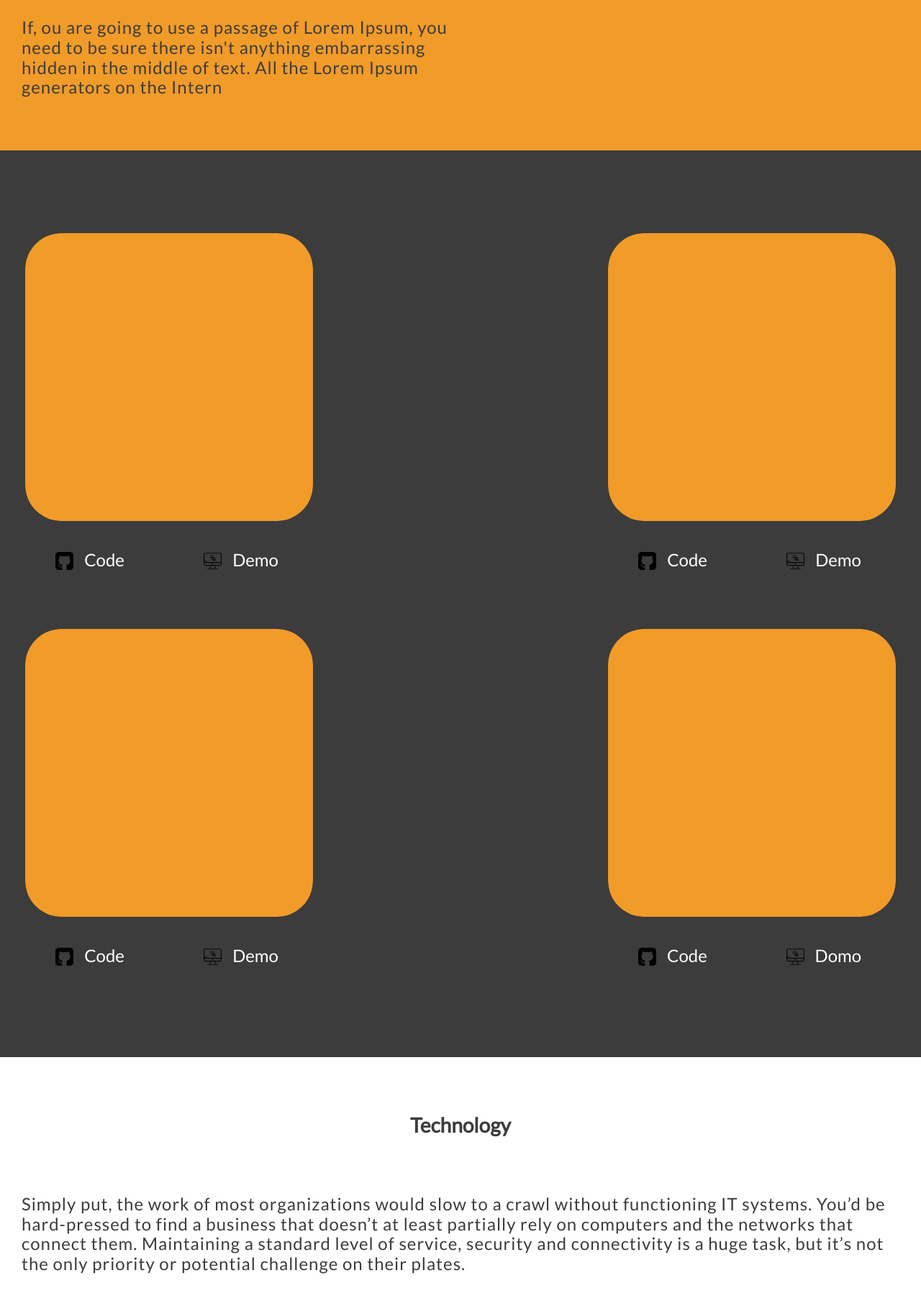
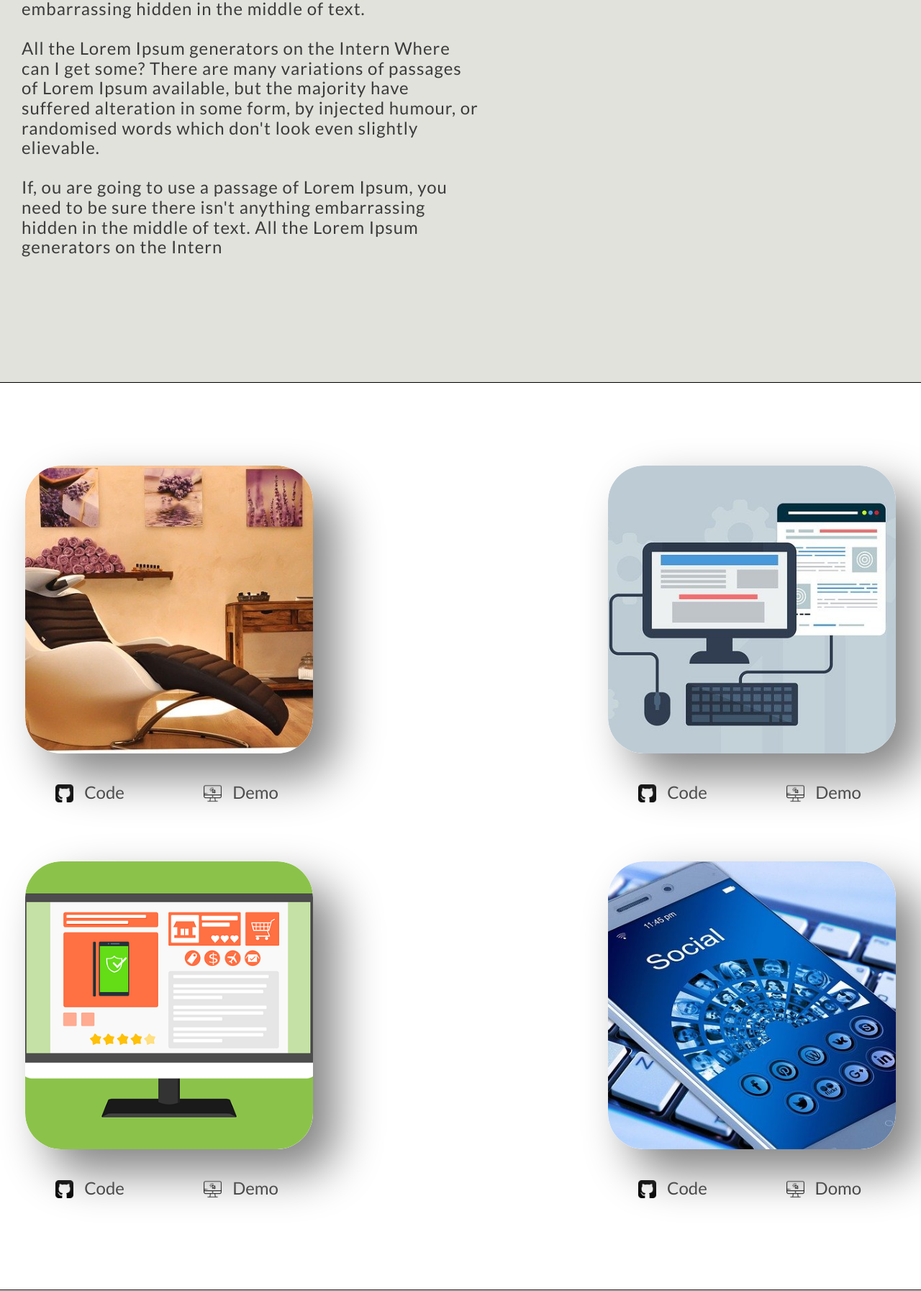
Before and after one commit to KamilRozanski/open-mind-it, a PHP site: page /index.html in a window 1280 px wide. Shown: the part 2320-4114 px from the top of the page at 72% size. Run offline with PHP 8.4, Linux system fonts and the light colour scheme; style sheets or scripts are compiled from the project's sources.

Commit message:
new images on projects

```diff
--- a/index.html
+++ b/index.html
@@ -146,7 +146,7 @@
                         believable. If you are going to use a passage of Lorem Ipsum, you need to be sure there
 
                     </p>
-                    <div class="project__background">
+                    <div class="project__background project__background__one ">
                     </div>
                 </article>
                 <section class=project__links>
@@ -173,7 +173,7 @@
                         anything
 
                     </p>
-                    <div class="project__background">
+                    <div class="project__background project__background__two">
                     </div>
                 </article>
                 <section class=project__links>
@@ -196,7 +196,7 @@
                         slightly
                         believable. If you are going to use a passage of Lorem
                     </p>
-                    <div class="project__background">
+                    <div class="project__background project__background__three">
                     </div>
                 </article>
                 <section class=project__links>
@@ -221,7 +221,7 @@
                         believable. If you are going to use a passage of Lorem the middle of text.<br><br>
 
                     </p>
-                    <div class="project__background">
+                    <div class="project__background project__background__four">
                     </div>
                 </article>
                 <section class=project__links>
--- a/scss/hero.css
+++ b/scss/hero.css
@@ -1,18 +1,19 @@
 .about__open-mind {
   width: 100vw;
   padding-bottom: 80px;
-  margin: 0px auto;
-  background-color: #3c3c3c;
-  color: #fff;
+  margin: 0 auto;
+  background-color: #5f7470;
+  color: #ebe6e6;
 }
 
 .about__open-mind .about__open-mind__title {
+  padding: 100px  15px;
+  text-align: center;
   margin: 0px;
-  padding: 100px 15px 30px 15px;
-  text-align: center;
 }
 
 .about__open-mind .about__open-mind__descroptions {
+  margin: 50px 0px;
   padding: 0 30px;
   letter-spacing: 1px;
 }
@@ -23,7 +24,8 @@
   flex-direction: row;
   justify-self: center;
   align-items: flex-start;
-  background-color: #f19b29;
+  background-color: #e0e2db;
+  padding: 100px  15px;
 }
 
 .about__owner .about__owner__description {
@@ -33,7 +35,8 @@
 
 .about__owner__container {
   max-width: 50vw;
-  padding: 50px 30px;
+  margin: 50px 0px;
+  padding: 0px 30px;
 }
 
 .about__owner__container .about__owner__img {
--- a/scss/hero.scss
+++ b/scss/hero.scss
@@ -1,15 +1,16 @@
 .about__open-mind {
 	width: 100vw;
 	padding-bottom: 80px;
-	margin: 0px auto;
-	background-color: #3c3c3c;
-	color: #fff;
+	margin: 0 auto;
+	background-color: #5f7470;
+	color: rgb(235, 230, 230);
 	.about__open-mind__title {
+		padding: 100px  15px;
+		text-align: center;
 		margin: 0px;
-		padding: 100px 15px 30px 15px;
-		text-align: center;
 	}
 	.about__open-mind__descroptions {
+		margin: 50px 0px;
 		padding: 0 30px;
 		letter-spacing: 1px;
 	}
@@ -20,8 +21,9 @@
 	flex-direction: row;
 	justify-self: center;
 	align-items: flex-start;
-	background-color: #f19b29;
-
+	background-color: #e0e2db;
+	// box-shadow: 32px 32px 64px #828282, -32px -32px 64px #ffffff;
+	padding: 100px  15px;
 	.about__owner__description {
 		letter-spacing: 1px;
 		color: #3c3c3c;
@@ -29,7 +31,8 @@
 }
 .about__owner__container {
 	max-width: 50vw;
-	padding: 50px 30px;
+	margin: 50px 0px;
+	padding: 0px 30px;
 	.about__owner__img {
 		max-width: 39vw;
 		object-fit: contain;
--- a/scss/projects.css
+++ b/scss/projects.css
@@ -5,9 +5,10 @@
   justify-content: space-between;
   flex-direction: row;
   flex-wrap: wrap;
+  border-bottom: 1px solid black;
+  border-top: 1px black solid;
   padding: 80px 0;
-  background-color: #3c3c3c;
-  color: white;
+  background-color: #fff;
 }
 
 .project__wrapper {
@@ -21,6 +22,7 @@
   margin: 10px;
   border-radius: 50px;
   overflow: hidden;
+  box-shadow: 32px 32px 64px #828282, -32px -32px 64px #ffffff;
 }
 
 .project__wrapper .project .project__title {
@@ -38,15 +40,39 @@
   width: 100%;
   height: 100%;
   border-radius: 50px;
-  background-color: #f19b29;
   opacity: 1;
   transition: .3s ease-in-out;
+  object-fit: contain;
 }
 
 .project__wrapper .project .project__background:hover {
   transform: scale(1.2);
   opacity: 0.2;
   filter: blur(4px);
+}
+
+.project__wrapper .project .project__background__one {
+  background-image: url(../assets/project1.jpg);
+  background-size: cover;
+  background-position: center;
+}
+
+.project__wrapper .project .project__background__two {
+  background-image: url(../assets/project2.jpg);
+  background-size: cover;
+  background-position: center;
+}
+
+.project__wrapper .project .project__background__three {
+  background-image: url(../assets/project3.png);
+  background-size: cover;
+  background-position: center;
+}
+
+.project__wrapper .project .project__background__four {
+  background-image: url(../assets/project4.jpg);
+  background-size: cover;
+  background-position: center;
 }
 
 .project__links {
@@ -62,7 +88,7 @@
   align-items: flex-end;
   justify-content: space-between;
   text-decoration: none;
-  border-bottom: 0px solid #fff;
+  border-bottom: 0px solid black;
   transition: .1s;
   padding-bottom: 3px;
   height: 50px;
@@ -77,7 +103,7 @@
 .project__links .project__link .project__code {
   border: none;
   padding-left: 15px;
-  color: #fff;
+  color: #3c3c3c;
   background-color: transparent;
   transition: .3s;
   cursor: pointer;
--- a/scss/projects.scss
+++ b/scss/projects.scss
@@ -5,9 +5,11 @@
 	justify-content: space-between;
 	flex-direction: row;
 	flex-wrap: wrap;
+	border-bottom: 1px solid black;
+	border-top: 1px black solid;
 	padding: 80px 0;
-	background-color: #3c3c3c;
-	color: white;
+
+	background-color: #fff;
 }
 
 .project__wrapper {
@@ -19,6 +21,7 @@
 		margin: 10px;
 		border-radius: 50px;
 		overflow: hidden;
+		box-shadow: 32px 32px 64px #828282, -32px -32px 64px #ffffff;
 		.project__title {
 			padding: 10px 15px;
 		}
@@ -32,14 +35,34 @@
 			width: 100%;
 			height: 100%;
 			border-radius: 50px;
-			background-color: #f19b29;
 			opacity: 1;
 			transition: .3s ease-in-out;
+			object-fit: contain;
 		}
 		.project__background:hover {
 			transform: scale(1.2);
 			opacity: 0.2;
 			filter: blur(4px);
+		}
+		.project__background__one {
+			background-image: url(../assets/project1.jpg);
+			background-size: cover;
+			background-position: center;
+		}
+		.project__background__two {
+			background-image: url(../assets/project2.jpg);
+			background-size: cover;
+			background-position: center;
+		}
+		.project__background__three {
+			background-image: url(../assets/project3.png);
+			background-size: cover;
+			background-position: center;
+		}
+		.project__background__four {
+			background-image: url(../assets/project4.jpg);
+			background-size: cover;
+			background-position: center;
 		}
 	}
 }
@@ -55,7 +78,7 @@
 		align-items: flex-end;
 		justify-content: space-between;
 		text-decoration: none;
-		border-bottom: 0px solid #fff;
+		border-bottom: 0px solid black;
 		transition: .1s;
 		padding-bottom: 3px;
 		height: 50px;
@@ -67,7 +90,7 @@
 		.project__code {
 			border: none;
 			padding-left: 15px;
-			color: #fff;
+			color: #3c3c3c;
 			background-color: transparent;
 			transition: .3s;
 			cursor: pointer;
--- a/scss/technology.css
+++ b/scss/technology.css
@@ -2,10 +2,12 @@
   position: relative;
   border-bottom: 1px solid black;
   margin-bottom: 80px;
+  background-color: #f0eeee;
 }
 
 .technology .technology__title {
-  padding: 50px 15px 30px 15px;
+  margin: 0px;
+  padding: 100px 15px;
   text-align: center;
 }
 
@@ -33,6 +35,7 @@
   box-shadow: 12px 12px 14px #828282, 12px 12px 14px #ffffff;
   border-radius: 30px;
   transition: .2s ease-in-out;
+  background-color: #fff;
 }
 
 .technology__icons .technology__icon__wrapper .technology__icon {
--- a/scss/technology.scss
+++ b/scss/technology.scss
@@ -2,10 +2,11 @@
 	position: relative;
 	border-bottom: 1px solid black;
 	margin-bottom: 80px;
-
+	background-color: rgb(240, 238, 238);
 
 	.technology__title {
-		padding: 50px 15px 30px 15px;
+		margin: 0px;
+		padding: 100px 15px;
 		text-align: center;
 	}
 	.technology__description {
@@ -30,6 +31,7 @@
 		box-shadow: 12px 12px 14px #828282, 12px 12px 14px #ffffff;
 		border-radius: 30px;
 		transition: .2s ease-in-out;
+		background-color: #fff;
 		.technology__icon {
 			width: 100px;
 			height: 100px;
```
Also changed, not shown: assets/about__owner__bgc.jpg (deleted), assets/project.png (deleted), assets/project1.jpg (added), assets/project2.jpg (added), assets/project3.png (added), assets/project4.jpg (added), assets/project__wallpaper.jpg (deleted), assets/technology.png (deleted).
